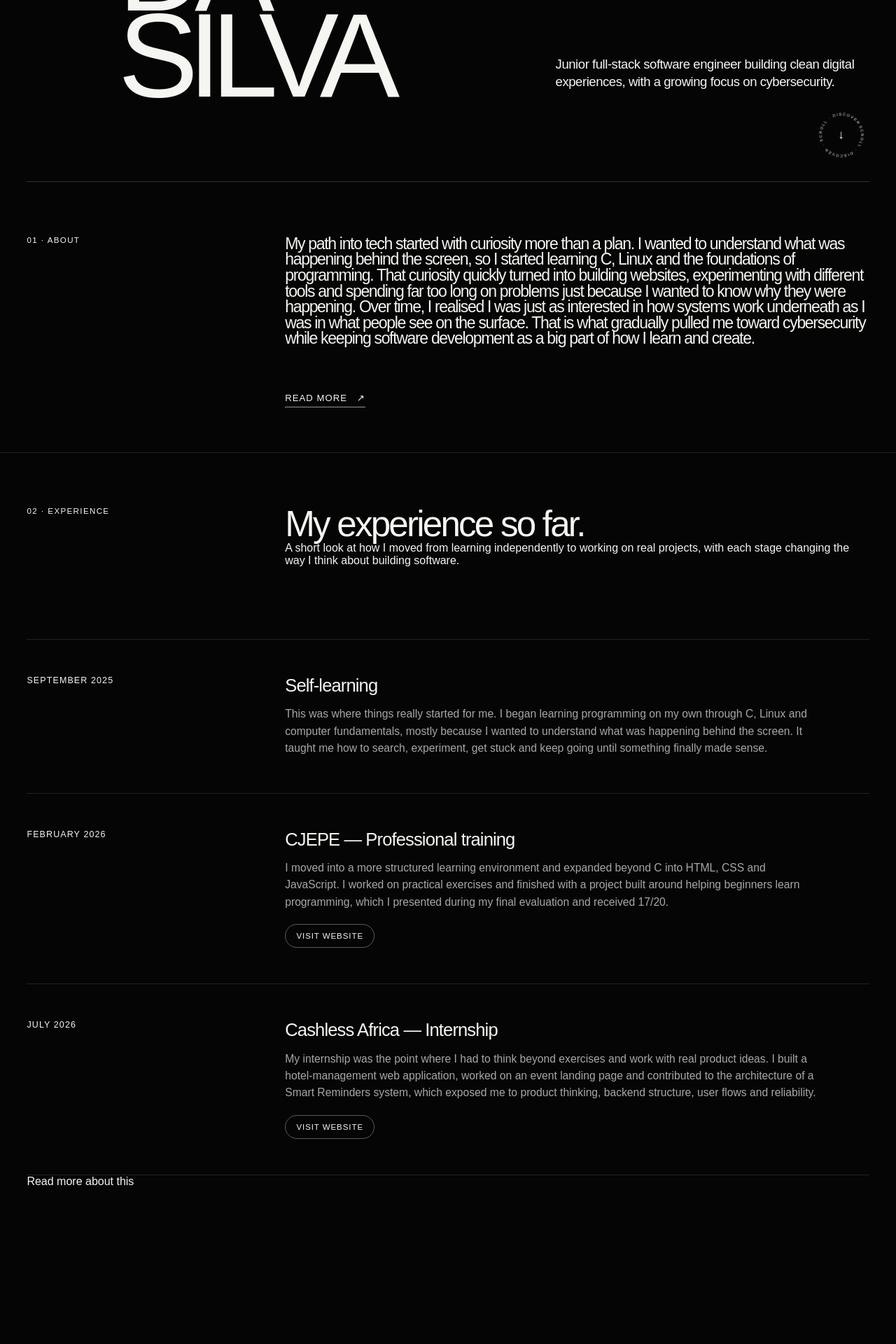
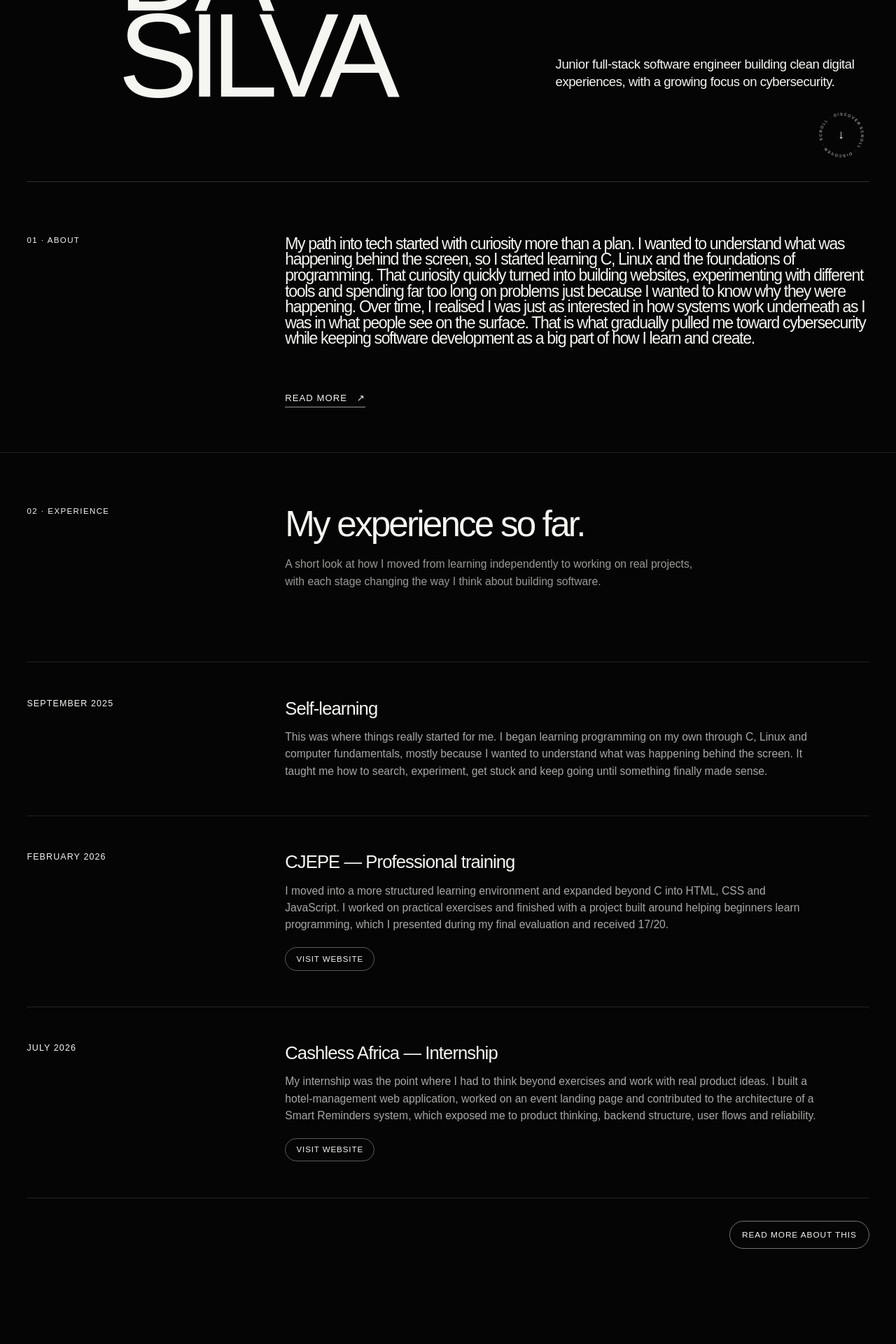
Before and after one commit to emma-dasilva-dev/emma-portfolio, a Next.js app: page / in a window 1280 px wide. Shown: the part 540-2460 px from the top of the page at 70% size. Built offline with nearby package versions, Linux system fonts and the light colour scheme.

Commit message:
Style Experience storytelling and detail page

```diff
--- a/src/app/globals.css
+++ b/src/app/globals.css
@@ -446,12 +446,24 @@ a {
   margin-bottom: clamp(4rem, 8vw, 7rem);
 }
 
+.experience-intro {
+  max-width: 48rem;
+}
+
 .experience-heading h2 {
   max-width: 20ch;
   font-size: clamp(2rem, 4vw, 4.6rem);
   font-weight: 500;
   line-height: 0.98;
   letter-spacing: -0.055em;
+}
+
+.experience-intro > p {
+  max-width: 38rem;
+  margin-top: 1.25rem;
+  color: rgba(245, 245, 241, 0.62);
+  font-size: 0.98rem;
+  line-height: 1.55;
 }
 
 .experience-list {
@@ -581,3 +593,107 @@ a {
   color: var(--black);
   border-color: var(--white);
 }
+
+
+.experience-more {
+  display: flex;
+  justify-content: flex-end;
+  padding-top: 2rem;
+}
+
+.experience-read-more {
+  display: inline-flex;
+  align-items: center;
+  justify-content: center;
+  padding: 0.75rem 1.05rem;
+  border: 1px solid rgba(245, 245, 241, 0.45);
+  border-radius: 999px;
+  font-size: 0.74rem;
+  letter-spacing: 0.08em;
+  text-transform: uppercase;
+  transition:
+    background 220ms ease,
+    color 220ms ease,
+    border-color 220ms ease;
+}
+
+.experience-read-more:hover {
+  background: var(--white);
+  color: var(--black);
+  border-color: var(--white);
+}
+
+.experience-page {
+  min-height: 100vh;
+  background: var(--black);
+  color: var(--white);
+}
+
+.experience-page-hero {
+  padding: 2rem clamp(1.25rem, 3vw, 3rem) clamp(4rem, 7vw, 6rem);
+}
+
+.experience-page-hero h1 {
+  max-width: 12ch;
+  margin-top: 1.25rem;
+  font-size: clamp(3rem, 7vw, 7rem);
+  font-weight: 500;
+  line-height: 0.88;
+  letter-spacing: -0.075em;
+}
+
+.experience-page-list {
+  padding: 0 clamp(1.25rem, 3vw, 3rem) clamp(7rem, 12vw, 11rem);
+}
+
+.experience-chapter {
+  display: grid;
+  grid-template-columns: minmax(9rem, 0.65fr) minmax(0, 1.7fr);
+  gap: clamp(2rem, 6vw, 8rem);
+  padding: clamp(3rem, 6vw, 5.5rem) 0;
+  border-top: 1px solid rgba(245, 245, 241, 0.14);
+}
+
+.experience-chapter:last-child {
+  border-bottom: 1px solid rgba(245, 245, 241, 0.14);
+}
+
+.experience-chapter-meta {
+  display: flex;
+  justify-content: space-between;
+  gap: 1rem;
+  color: rgba(245, 245, 241, 0.45);
+  font-size: 0.74rem;
+  letter-spacing: 0.08em;
+  text-transform: uppercase;
+}
+
+.experience-chapter-content {
+  max-width: 52rem;
+}
+
+.experience-chapter-content h2 {
+  margin-bottom: 1.6rem;
+  font-size: clamp(1.8rem, 3vw, 3.4rem);
+  font-weight: 500;
+  line-height: 1;
+  letter-spacing: -0.05em;
+}
+
+.experience-chapter-content p {
+  margin-bottom: 1.2rem;
+  color: rgba(245, 245, 241, 0.76);
+  font-size: clamp(1rem, 1.25vw, 1.15rem);
+  line-height: 1.6;
+}
+
+@media (max-width: 800px) {
+  .experience-chapter {
+    grid-template-columns: 1fr;
+    gap: 1.5rem;
+  }
+
+  .experience-more {
+    justify-content: flex-start;
+  }
+}
```
